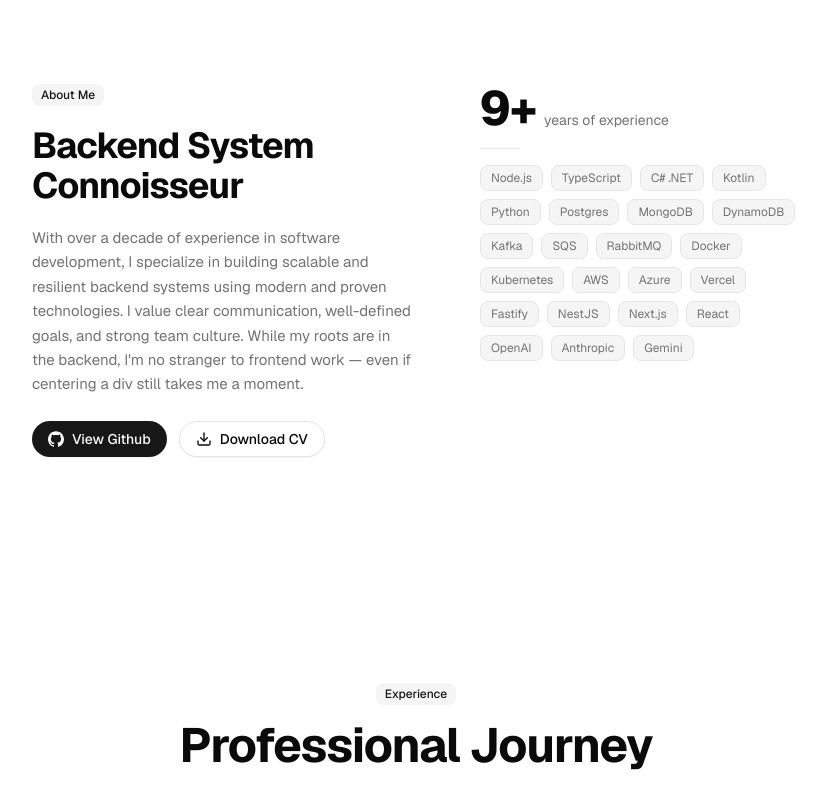
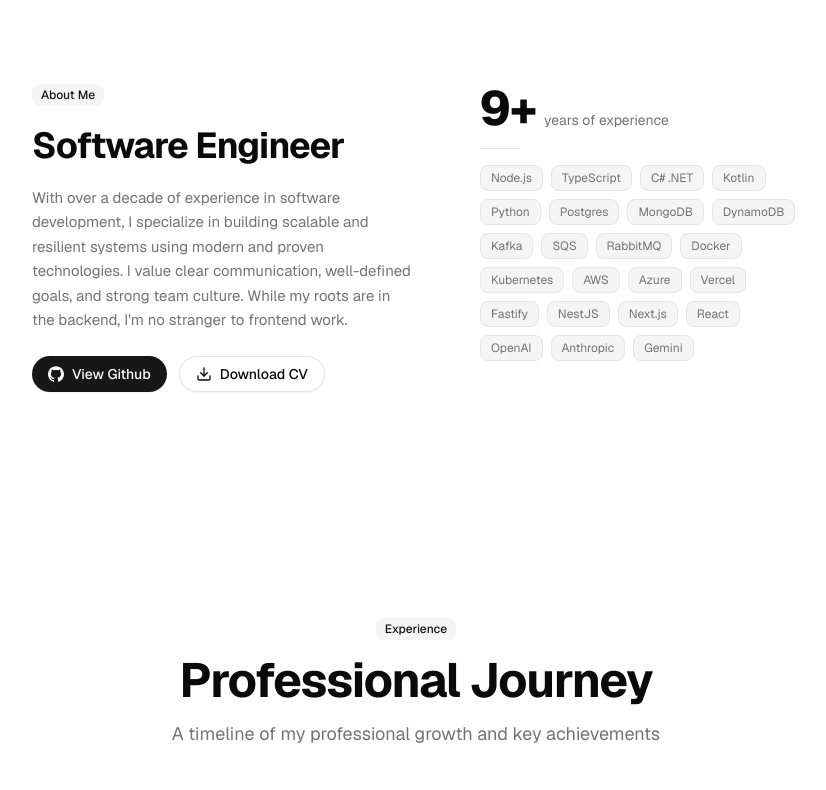
Before and after one commit to lsanchezvv/portafolio-project, a Next.js app: page / in a window 1280 px wide. Shown: the part 860-1650 px from the top of the page, without its empty margins (224-1050 px from the left). Built offline with nearby package versions, Linux system fonts and the light colour scheme.

Commit message:
updates on resume, remove logo and bck conno

```diff
--- a/components/about.tsx
+++ b/components/about.tsx
@@ -23,15 +23,14 @@ const About = () => {
           <div className="flex-[1.2] flex flex-col gap-5">
             <Badge variant="secondary" className="w-fit">About Me</Badge>
             <h2 className="text-4xl font-bold tracking-tight">
-              Backend System Connoisseur
+              Software Engineer
             </h2>
             <p className="text-muted-foreground leading-relaxed text-[15px]">
               With over a decade of experience in software development, I specialize
-              in building scalable and resilient backend systems using modern and
+              in building scalable and resilient systems using modern and
               proven technologies. I value clear communication, well-defined goals,
               and strong team culture. While my roots are in the backend, I&apos;m no
-              stranger to frontend work — even if centering a div still takes me a
-              moment.
+              stranger to frontend work.
             </p>
             <div className="flex flex-wrap gap-3 mt-1">
               <a href="https://github.com/lsanchezvv" target="_blank" rel="noopener noreferrer">
@@ -40,7 +39,7 @@ const About = () => {
                   View Github
                 </Button>
               </a>
-              <a href="/luis_sanchez_sr_backend.pdf" download>
+              <a href="/luis_sanchez_software_engineer.pdf" download>
                 <Button variant="outline" className="rounded-full">
                   <Download />
                   Download CV
--- a/components/footer.tsx
+++ b/components/footer.tsx
@@ -23,9 +23,6 @@ const Footer = () => {
     <footer className="mt-20">
       <div className="max-w-screen-md mx-auto">
         <div className="py-12 flex flex-col justify-start items-center">
-          {/* Logo */}
-          <Logo />
-
           <ul className="mt-6 flex items-center gap-4 flex-wrap">
             {footerLinks.map(({ title, href }) => (
               <li key={title}>
--- a/components/navbar/navbar.tsx
+++ b/components/navbar/navbar.tsx
@@ -9,7 +9,6 @@ const Navbar = () => {
   return (
     <nav className="fixed z-10 top-6 inset-x-4 h-14 bg-background border dark:border-slate-700/70 max-w-screen-md mx-auto rounded-full">
       <div className="h-full flex items-center justify-between mx-auto px-3">
-        <Logo />
         <div>
         {/* <FileTerminalIcon className="h-6! w-6!" /> Backend Connoisseur */}
 
```
Also changed, not shown: 2 other files (tests, documents, lock files or other folders).
